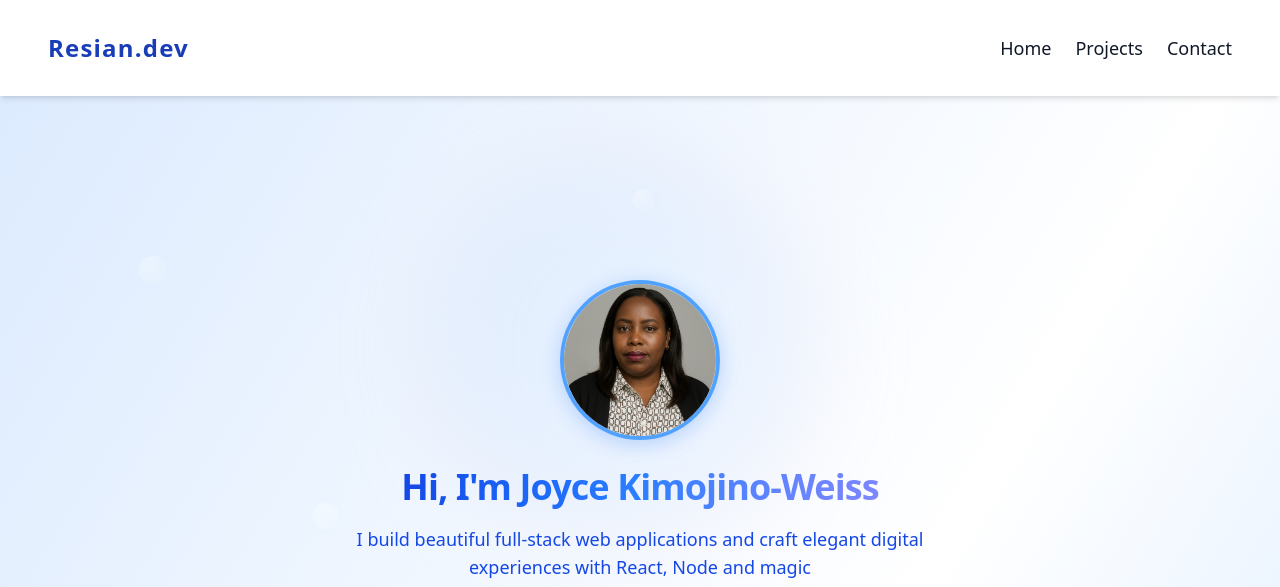
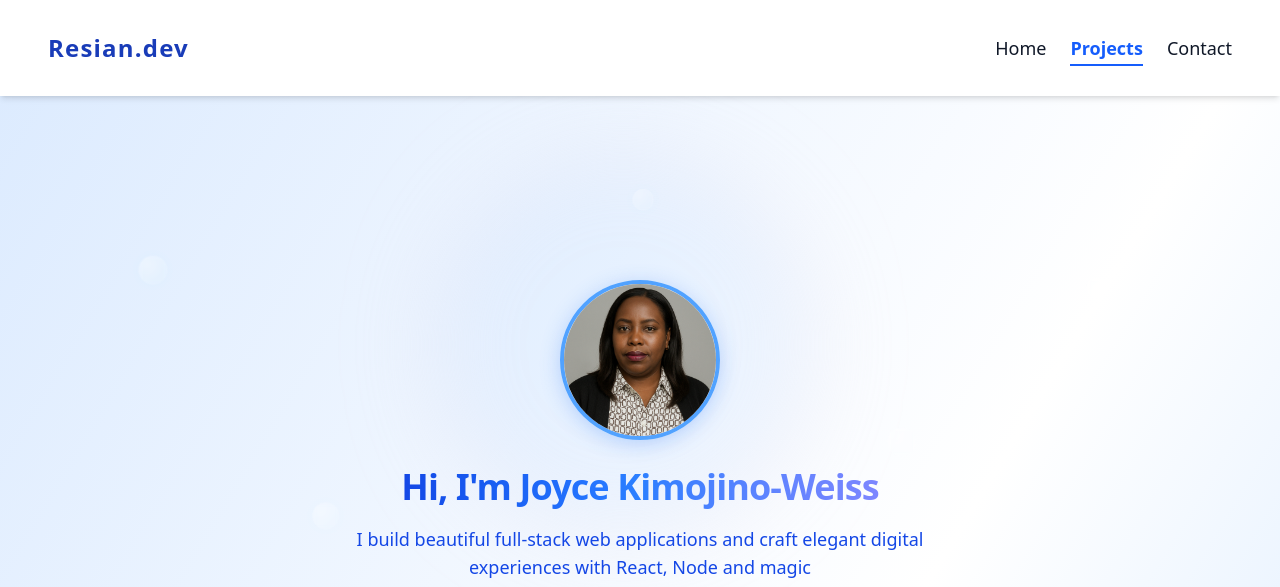
Before and after one commit to rjkweiss/personal-portfolio, a React (Vite) app in the folder frontend/: page / in a window 1280 px wide. Shown: the top 587 px of the page. Built offline with nearby package versions, Linux system fonts and the light colour scheme.

Commit message:
enable routing for desktop and scroll on mobile to sections; activated scroll button and animated the active navlink

```diff
--- a/frontend/src/App.jsx
+++ b/frontend/src/App.jsx
@@ -1,6 +1,8 @@
 import { Routes, Route } from "react-router-dom";
 import Navbar from "./components/Navbar/Navbar"
 import Home from "./pages/Home";
+import Projects from "./pages/Projects";
+import Contact from "./pages/Contact";
 
 function App() {
 
@@ -9,6 +11,8 @@ function App() {
       <Navbar />
       <Routes>
         <Route path="/" element={<Home />}></Route>
+        <Route path="/projects" element={<Projects />}></Route>
+        <Route path="/contact" element={<Contact />}></Route>
       </Routes>
 
     </div>
--- a/frontend/src/components/Navbar/Navbar.jsx
+++ b/frontend/src/components/Navbar/Navbar.jsx
@@ -1,51 +1,65 @@
 import { useEffect, useState } from "react";
-import { NavLink } from "react-router-dom";
+import { useNavigate, useLocation } from "react-router-dom";
 import { motion } from "framer-motion";
-import { Menu, X } from "lucide-react";
+import { FaBars, FaTimes } from "react-icons/fa";
 
 const Navbar = () => {
 
-    const [isOpen, setIsOpen] = useState(false);
+    const [menuOpen, setMenuOpen] = useState(false);
     const [activeSection, setActiveSection] = useState('home');
-
-    const toggleMenu = () => setIsOpen(!isOpen);
-
-    // event handler that scrolls the user to section selected
-    const handleClick = (e, sectionId) => {
-        e.preventDefault();
-
-        // get section
-        const section = document.getElementById(sectionId);
-
-        if (section) {
-            section.scrollIntoView({ behavior: 'smooth' });
-        }
-        // close hamburger menu
-        setIsOpen(false);
-    };
+    const [isMobile, setIsMobile] = useState(false);
+    const navigate = useNavigate();
+    const location = useLocation();
 
     useEffect(() => {
-        const sections = document.querySelectorAll('section');
+        const handleDeviceResize = () => setIsMobile(window.innerWidth <= 768);
+        handleDeviceResize();
+        window.addEventListener('resize', handleDeviceResize);
+        return () => window.removeEventListener('resize', handleDeviceResize);
+    }, []);
+
+    useEffect(() => {
         const handleScroll = () => {
+            const sections = document.querySelectorAll('section');
             let current = 'home';
+
             sections.forEach((section) => {
-                const sectionTop = section.offsetTop;
-                if (window.scrollY >= sectionTop - 80) {
+                const rect = section.getBoundingClientRect();
+                if (rect.top <= window.innerHeight / 2 && rect.bottom >= window.innerHeight /2) {
                     current = section.getAttribute("id");
                 }
             });
 
-            setActiveSection(current);
+            requestAnimationFrame(() => setActiveSection(current));
         };
 
         window.addEventListener('scroll', handleScroll);
+        handleScroll();
         return () => window.removeEventListener('scroll', handleScroll);
     }, []);
 
-    const navItemClass = (id) => {
-        activeSection === id
-            ? 'text-blue-600 font-semibold underline underline-offset-4'
-            : 'hover:text-blue-500 hover:underline hover:underline-offset-4 transition-colors duration-300';
+    const handleClick = (id, route) => {
+        setMenuOpen(false);
+        if (isMobile) {
+            const el = document.getElementById(id);
+            if (el) el.scrollIntoView({ behavior: 'smooth' });
+        } else {
+            navigate(route);
+        }
+    };
+
+
+    const navItemClass = (id, route) => {
+        const isMobile = window.innerWidth <= 768;
+        const isActive = isMobile || location.pathname ==='/'
+            ? activeSection === id
+            : location.pathname === route;
+
+        return `relative cursor-pointer transition-colors duration-300
+            ${isActive ? 'text-blue-600 font-semibold' : 'hover:text-blue-500'}
+            after:content-[""] after:absolute after:-bottom-1 after:left-0 after:w-full after:h-[2px] after:transition-all after:duration-300
+            ${isActive ? 'after:bg-blue-600' : 'after:bg-transparent hover:after:bg-blue-400'}`;
+
     };
 
     return (
@@ -59,36 +73,24 @@ const Navbar = () => {
                 <h1 className="text-2xl font-bold tracking-wider text-blue-800 transition-colors duration-300">Resian.dev</h1>
                 <div className="md:hidden">
                     <button
-                        onClick={toggleMenu}
+                        onClick={() => setMenuOpen(!menuOpen)}
                         className="text-blue-800 focus:outline-none transform transition-transform duration-200 hover:scale-110"
                     >
-                        {isOpen ? <X size={28} /> : <Menu size={28} />}
+                        {menuOpen ? <FaTimes className="text-2xl" /> : <FaBars className="text-2xl" />}
                     </button>
                 </div>
                 <ul className="hidden md:flex gap-6 text-lg">
-                    <li>
-                        <a href="#home" onClick={(e) => handleClick(e, 'home')} className={navItemClass('home')}>Home</a>
-                    </li>
-                    <li>
-                        <a href="#projects" onClick={(e) => handleClick(e, 'projects')} className={navItemClass('projects')}>Projects</a>
-                    </li>
-                    <li>
-                        <a href="#contact" onClick={(e) => handleClick(e, 'contact')} className={navItemClass('contact')}>Contact</a>
-                    </li>
+                    <li className={navItemClass('home', '/')} onClick={() => handleClick('home', '/')}>Home</li>
+                    <li className={navItemClass('projects', '/projects')} onClick={() => handleClick('projects', '/projects')}>Projects</li>
+                    <li className={navItemClass('contact', '/contact')} onClick={() => handleClick('contact', '/contact')}>Contact</li>
                 </ul>
             </div>
-            {isOpen && (
+            {menuOpen && (
                 <div className="md:hidden px-6 pb-4">
                     <ul className="flex flex-col gap-4 text-lg">
-                        <li>
-                            <a href="#home" onClick={(e) => handleClick(e, 'home')} className={navItemClass('home')}>Home</a>
-                        </li>
-                        <li>
-                            <a href="#projects" onClick={(e) => handleClick(e, 'projects')} className={navItemClass('projects')}>Projects</a>
-                        </li>
-                        <li>
-                            <a href="#contact" onClick={(e) => handleClick(e, 'contact')} className={navItemClass('contact')}>Contact</a>
-                        </li>
+                        <li className="cursor-pointer" onClick={() => handleClick('home', '/')}>Home</li>
+                        <li className="cursor-pointer" onClick={() => handleClick('projects', '/projects')}>Projects</li>
+                        <li className="cursor-pointer" onClick={() => handleClick('contact', '/contact')}>Contact</li>
                     </ul>
                 </div>
             )}
--- /dev/null
+++ b/frontend/src/pages/Hero.jsx
@@ -0,0 +1,68 @@
+import { motion } from "framer-motion";
+import headshot from '../assets/logo.png';
+
+const Hero = () => {
+    const handleScrollArrowClick = () => {
+        const target = document.getElementById('projects');
+        target.scrollIntoView({ behavior: 'smooth' });
+    };
+
+    return (
+        <section id="home" className="relative flex flex-col items-center justify-center min-h-screen text-center pt-40 md:pt-32 px-6 sm:px-8 transition-all duration-700 ease-in-out overflow-hidden">
+
+            {/* fancy bubbles */}
+            <div className="bubble"></div>
+            <div className="bubble"></div>
+            <div className="bubble"></div>
+            <div className="bubble"></div>
+            <div className="bubble"></div>
+
+            <motion.div
+                className="absolute w-96 h-96 bg-blue-100 rounded-full mix-blend-multiply filter blur-2xl opacity-30 animate-blob"
+                animate={{ x: [0, 20, -20, 0], y: [0, 20, -10, 0] }}
+                transition={{ duration: 10, repeat: Infinity }}
+                style={{ top: '20%', left: 'calc(50% - 12rem)', zIndex: 0, border: '2px solid red' }}
+            />
+
+            <motion.img
+                src={headshot}
+                alt="Joyce Resian Kimojino-Weiss headshot"
+                className="w-32 h-32 md:w-40 md:h-40 object-cover rounded-full shadow-[0_4px_20px_rgba(59,130,246,0.3)] border-4 border-blue-400 hover:scale-105 transition-transform duration-500 z-10"
+                initial={{ scale: 0.8, opacity: 0 }}
+                animate={{ scale: 1, opacity: 1 }}
+                transition={{ type: 'spring', stiffness: 90, damping: 12, delay: 0.2 }}
+            />
+
+            <motion.h1
+                className="mt-6 text-3xl md:text-4xl font-extrabold tracking-tight leading-tight text-blue-900 z-10"
+                initial={{ opacity: 0, y: 30 }}
+                animate={{ opacity: 1, y: 0 }}
+                transition={{ delay: 0.5, duration: 0.8, ease: 'easeInOut' }}
+            >
+                <span className="bg-gradient-to-r from-blue-700 via-blue-500 to-indigo-400 bg-clip-text text-transparent">Hi, I'm Joyce Kimojino-Weiss</span>
+            </motion.h1>
+
+            <motion.p
+                className="mt-4 max-w-md md:max-w-xl text-base md:text-lg text-blue-700 z-10"
+                initial={{ opacity: 0, y: 30 }}
+                animate={{ opacity: 1, y: 0 }}
+                transition={{ delay: 0.7, duration: 0.8, ease: 'easeInOut' }}
+            >
+                I build beautiful full-stack web applications and craft elegant digital experiences with React, Node and magic
+            </motion.p>
+
+            <motion.div
+                className="mt-10 animate-bounce text-blue-600 cursor-pointer text-lg"
+                initial={{ opacity: 0 }}
+                animate={{ opacity: 1 }}
+                transition={{ delay: 1.2 }}
+                onClick={handleScrollArrowClick}
+            >
+                ↓ Scroll
+            </motion.div>
+        </section>
+
+    );
+};
+
+export default Hero;
--- a/frontend/src/pages/Home.jsx
+++ b/frontend/src/pages/Home.jsx
@@ -1,73 +1,19 @@
 import { motion } from "framer-motion";
-import headshot from '../assets/logo.png';
+
 import Projects from "./Projects";
 import Contact from "./Contact";
+import Hero from "./Hero";
 
 const Home = () => {
+
     return (
         <>
-            <section id="home" className="relative flex flex-col items-center justify-center min-h-screen text-center pt-40 md:pt-32 px-6 sm:px-8 transition-all duration-700 ease-in-out overflow-hidden">
-
-                {/* fancy bubbles */}
-                <div className="bubble"></div>
-                <div className="bubble"></div>
-                <div className="bubble"></div>
-                <div className="bubble"></div>
-                <div className="bubble"></div>
-
-                <motion.div
-                    className="absolute w-96 h-96 bg-blue-100 rounded-full mix-blend-multiply filter blur-2xl opacity-30 animate-blob"
-                    animate={{ x: [0, 20, -20, 0], y: [0, 20, -10, 0] }}
-                    transition={{ duration: 10, repeat: Infinity }}
-                    style={{ top: '20%', left: 'calc(50% - 12rem)', zIndex: 0 , border: '2px solid red'}}
-                />
-
-                <motion.img
-                    src={headshot}
-                    alt="Joyce Resian Kimojino-Weiss headshot"
-                    className="w-32 h-32 md:w-40 md:h-40 object-cover rounded-full shadow-[0_4px_20px_rgba(59,130,246,0.3)] border-4 border-blue-400 hover:scale-105 transition-transform duration-500 z-10"
-                    initial={{ scale: 0.8, opacity: 0 }}
-                    animate={{ scale: 1, opacity: 1 }}
-                    transition={{ type: 'spring', stiffness: 90, damping: 12, delay: 0.2 }}
-                />
-
-                <motion.h1
-                    className="mt-6 text-3xl md:text-4xl font-extrabold tracking-tight leading-tight text-blue-900 z-10"
-                    initial={{ opacity: 0, y: 30 }}
-                    animate={{ opacity: 1, y: 0 }}
-                    transition={{ delay: 0.5, duration: 0.8, ease: 'easeInOut' }}
-                >
-                    <span className="bg-gradient-to-r from-blue-700 via-blue-500 to-indigo-400 bg-clip-text text-transparent">Hi, I'm Joyce Kimojino-Weiss</span>
-                </motion.h1>
-
-                <motion.p
-                    className="mt-4 max-w-md md:max-w-xl text-base md:text-lg text-blue-700 z-10"
-                    initial={{ opacity: 0, y: 30 }}
-                    animate={{ opacity: 1, y: 0 }}
-                    transition={{ delay: 0.7, duration: 0.8, ease: 'easeInOut' }}
-                >
-                    I build beautiful full-stack web applications and craft elegant digital experiences with React, Node and magic
-                </motion.p>
-
-                <motion.div
-                    className="mt-10 animate-bounce text-blue-600 text-lg"
-                    initial={{ opacity: 0 }}
-                    animate={{ opacity: 1 }}
-                    transition={{ delay: 1.2 }}
-                >
-                ↓ Scroll
-                </motion.div>
-            </section>
-
-            {/* SVG Section Divider */}
-            {/* <div className="overflow-hidden">
-                <svg viewBox="0 0 1440 100" className="w-full -mb-1">
-                    <path fill="#ffffffcc" d="M0,32L1440,100L1440,0L0,0Z" />
-                </svg>
-            </div> */}
+            <Hero />
 
             {/* projects section */}
             <Projects />
+
+            {/* contacts section */}
             <Contact />
         </>
     );
```
